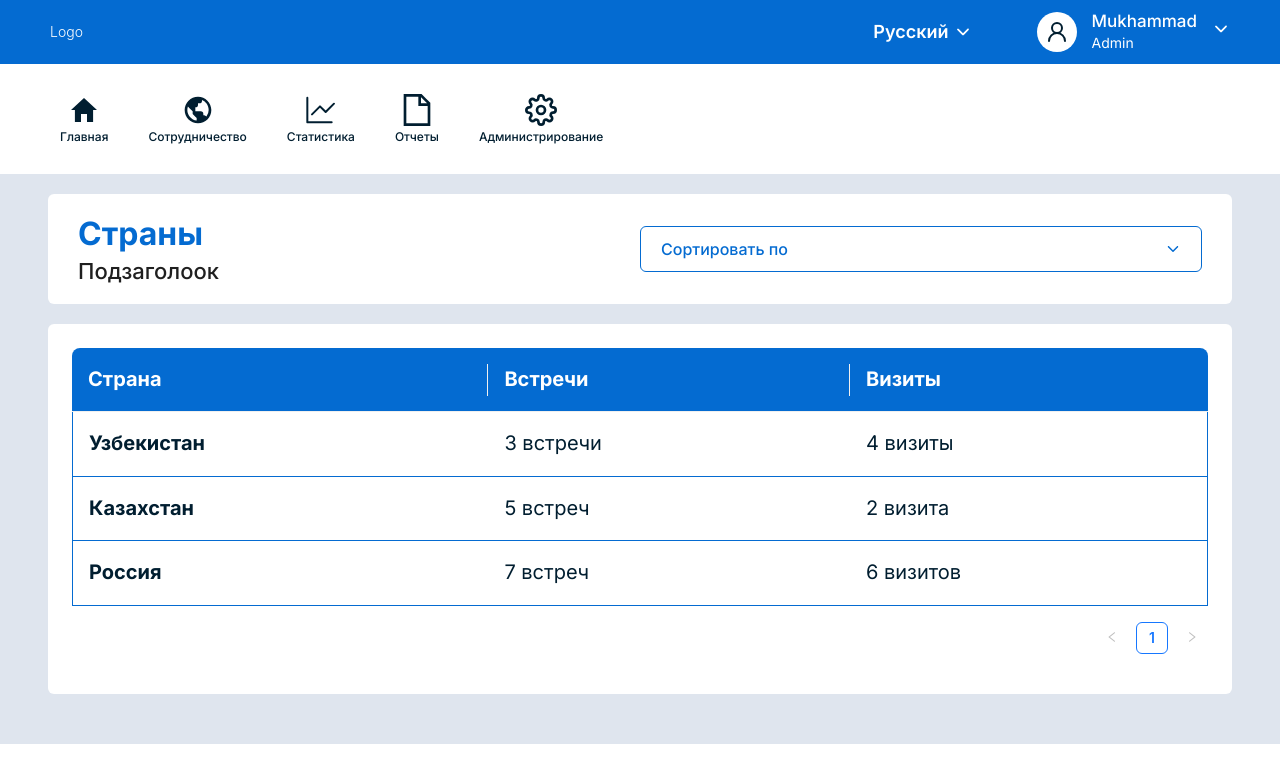
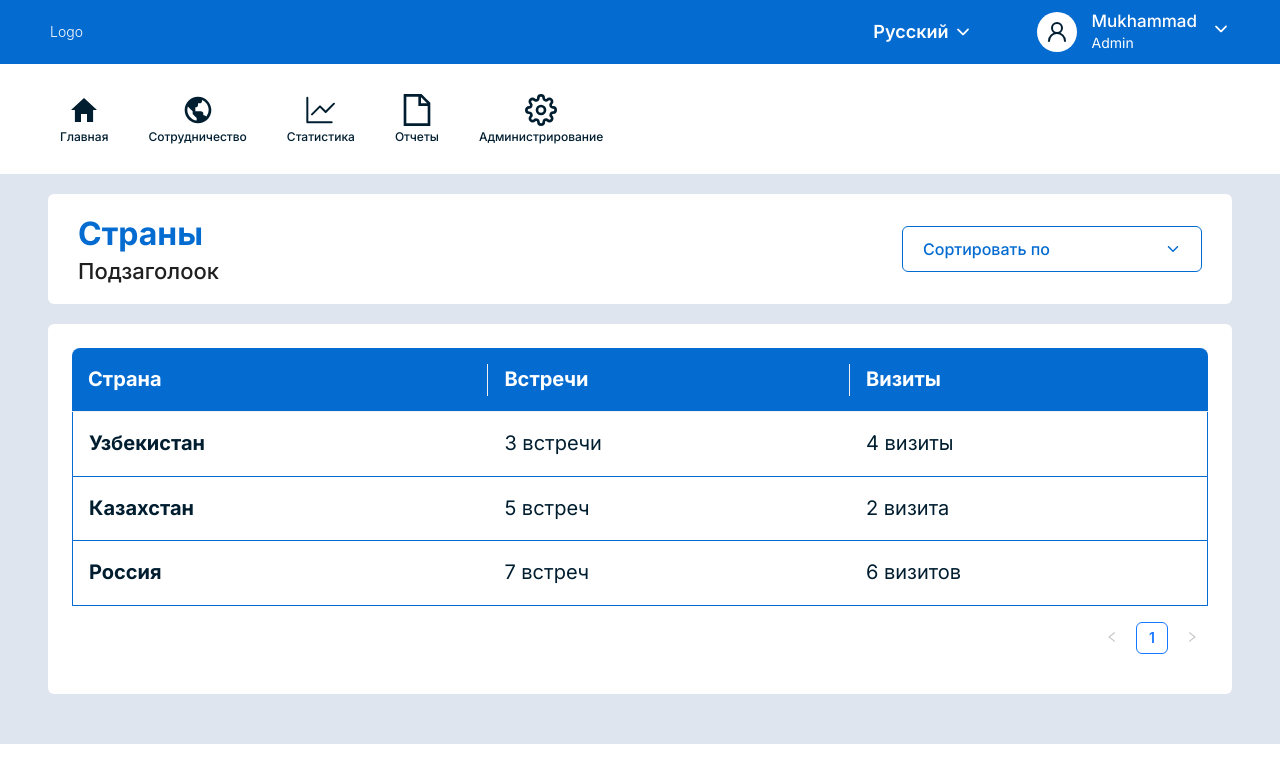
Before and after one commit to Annnabelle/inter, a React (Vite) app: page /countries in a window 1280 px wide. Shown: the top 782 px of the page. Built offline with nearby package versions, Linux system fonts and the light colour scheme.

Commit message:
fix heading dropdown single btn

```diff
--- a/src/components/mainHeading/styles.sass
+++ b/src/components/mainHeading/styles.sass
@@ -87,3 +87,5 @@
                     border-radius: 0 0 6px 6px
             &-item:not(:last-child)
                 border-bottom: 1px solid map.get(vars.$main, 'grey')
+    &-dropdown-single-btn
+        max-width: 300px
--- a/src/pages/countries/index.tsx
+++ b/src/pages/countries/index.tsx
@@ -25,7 +25,7 @@ const Countries: React.FC = () => {
     return (
         <MainLayout>
             <MainHeading title="Страны" subtitle="Подзаголоок">
-                <div className="main-heading-dropdown">
+                <div className="main-heading-dropdown main-heading-dropdown-single-btn">
                 <div className="main-heading-dropdown-item" onClick={() => handleSortDropdown()}>
                     <div className="dropdown-text">
                         <p className="text">Сортировать по</p>
--- a/src/pages/internationalNonGovernmentalOrganizations/index.tsx
+++ b/src/pages/internationalNonGovernmentalOrganizations/index.tsx
@@ -87,7 +87,7 @@ const InternationalNonGovernmentalOrganizations: React.FC = () => {
   return (
     <MainLayout>
       <MainHeading title="Международные не правительственные организации" subtitle='Подзаголовок'>
-        <div className="main-heading-dropdown">
+        <div className="main-heading-dropdown main-heading-dropdown-single-btn">
             <div className="main-heading-dropdown-item" onClick={() => handleSortDropdown()}>
                 <div className="dropdown-text">
                     <p className="text">Сортировать по</p>
--- a/src/pages/internationalOrganizations/index.tsx
+++ b/src/pages/internationalOrganizations/index.tsx
@@ -78,7 +78,7 @@ const InternationalOrganizations: React.FC = () => {
   return (
     <MainLayout>
       <MainHeading title="Международные организации" subtitle='Подзаголовок'>
-        <div className="main-heading-dropdown">
+        <div className="main-heading-dropdown main-heading-dropdown-single-btn">
             <div className="main-heading-dropdown-item" onClick={() => handleSortDropdown()}>
                 <div className="dropdown-text">
                     <p className="text">Сортировать по</p>
```
